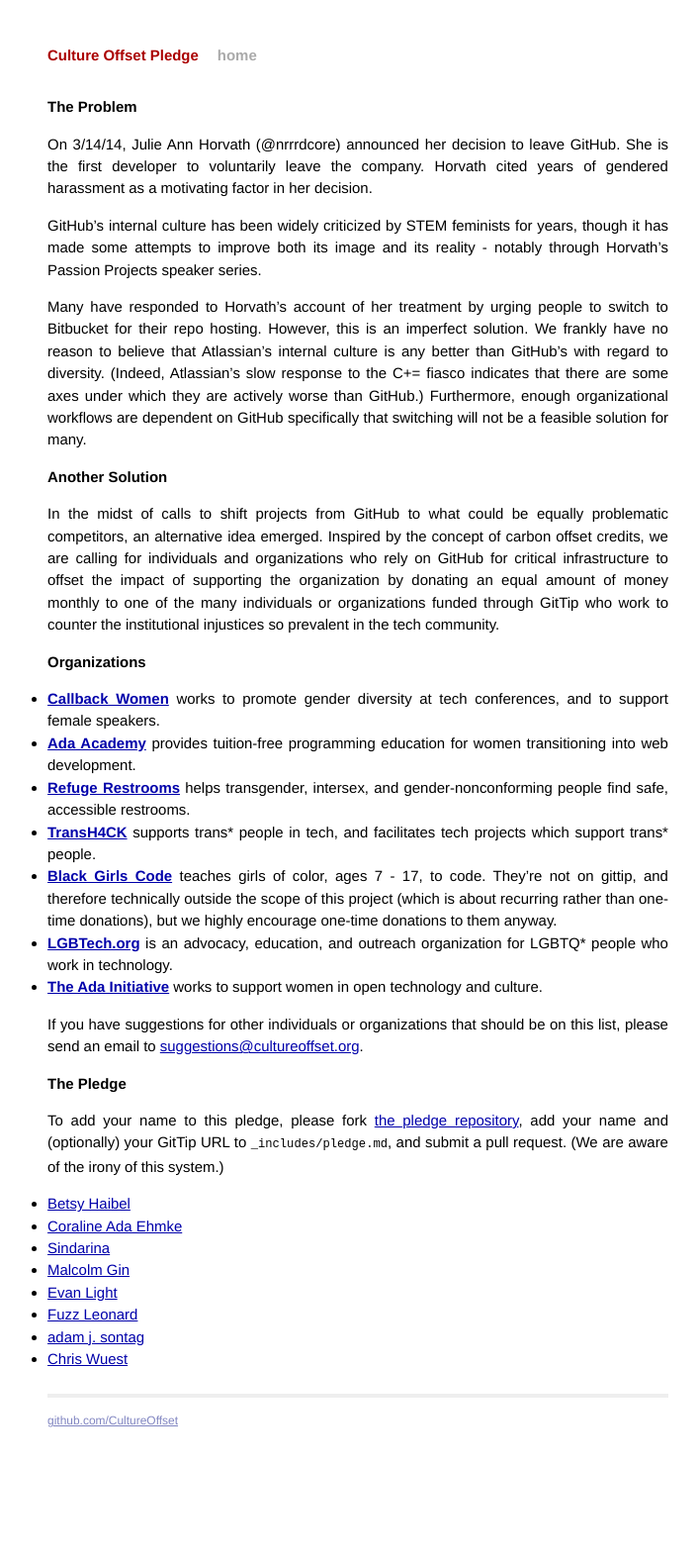
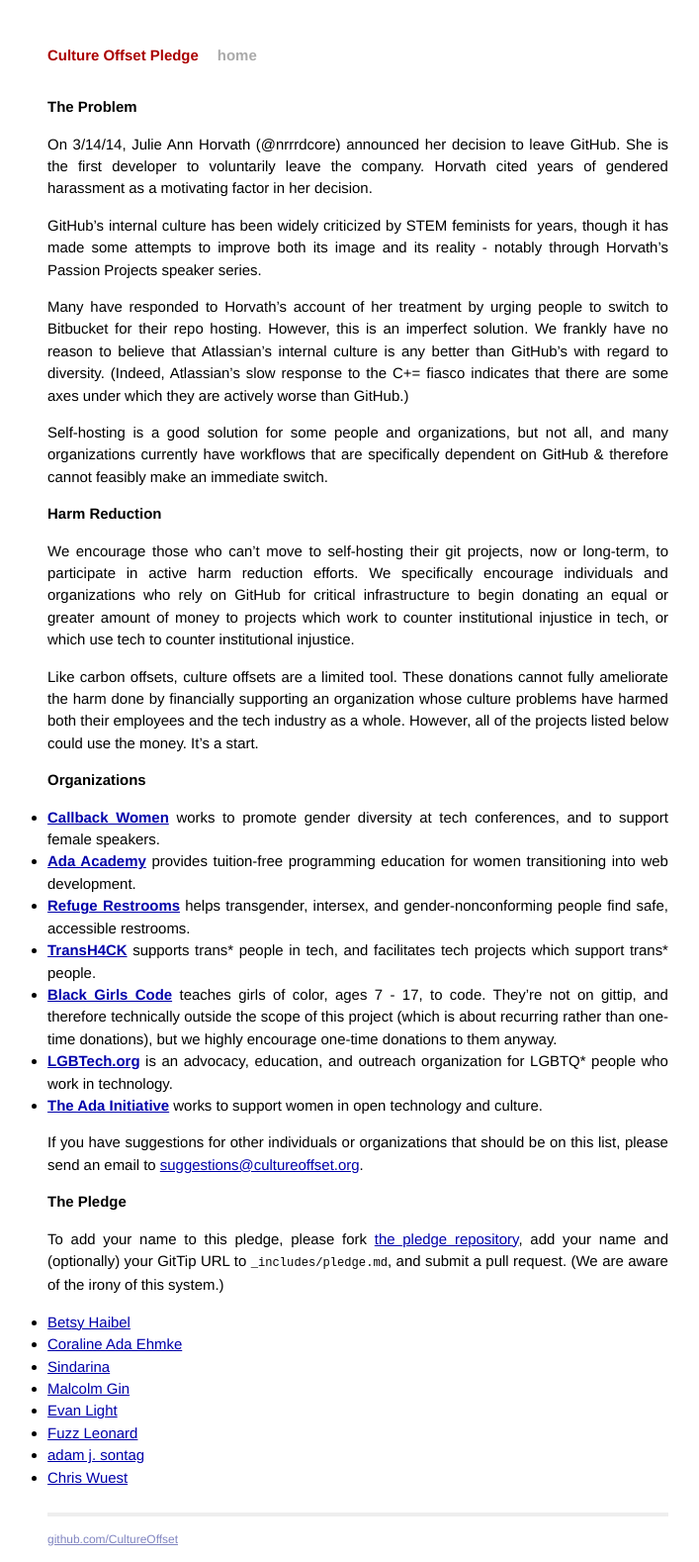
Before and after one commit to CultureOffset/cultureoffset.github.com, a Jekyll site: the page built from index.md, in a window 1280 px wide. Shown: the whole page at 99% size, without its empty margins (278-985 px from the left). Built offline with Jekyll 4.4.1, drawn with Linux system fonts in a browser that asks for light colours; Markdown is read by kramdown in place of the engine named in the settings; before the commit the page ends 1459 px from its top, so only the background shows below that.

Commit message:
Revert "Revert "revising copy to address criticism""
This reverts commit 291260f65e68635a2c2ef648570bf30062fcf256.

```diff
--- a/index.md
+++ b/index.md
@@ -9,11 +9,15 @@
 
 GitHub's internal culture has been widely criticized by STEM feminists for years, though it has made some attempts to improve both its image and its reality - notably through Horvath's Passion Projects speaker series.
 
-Many have responded to Horvath's account of her treatment by urging people to switch to Bitbucket for their repo hosting. However, this is an imperfect solution. We frankly have no reason to believe that Atlassian's internal culture is any better than GitHub's with regard to diversity. (Indeed, Atlassian's slow response to the C+= fiasco indicates that there are some axes under which they are actively worse than GitHub.) Furthermore, enough organizational workflows are dependent on GitHub specifically that switching will not be a feasible solution for many.
+Many have responded to Horvath's account of her treatment by urging people to switch to Bitbucket for their repo hosting. However, this is an imperfect solution. We frankly have no reason to believe that Atlassian's internal culture is any better than GitHub's with regard to diversity. (Indeed, Atlassian's slow response to the C+= fiasco indicates that there are some axes under which they are actively worse than GitHub.)
 
-# Another Solution
+Self-hosting is a good solution for some people and organizations, but not all, and many organizations currently have workflows that are specifically dependent on GitHub & therefore cannot feasibly make an immediate switch.
 
-In the midst of calls to shift projects from GitHub to what could be equally problematic competitors, an alternative idea emerged. Inspired by the concept of carbon offset credits, we are calling for individuals and organizations who rely on GitHub for critical infrastructure to offset the impact of supporting the organization by donating an equal amount of money monthly to one of the many individuals or organizations funded through GitTip who work to counter the institutional injustices so prevalent in the tech community.
+# Harm Reduction
+
+We encourage those who can't move to self-hosting their git projects, now or long-term, to participate in active harm reduction efforts. We specifically encourage individuals and organizations who rely on GitHub for critical infrastructure to begin donating an equal or greater amount of money to projects which work to counter institutional injustice in tech, or which use tech to counter institutional injustice.
+
+Like carbon offsets, culture offsets are a limited tool. These donations cannot fully ameliorate the harm done by financially supporting an organization whose culture problems have harmed both their employees and the tech industry as a whole. However, all of the projects listed below could use the money. It's a start.
 
 # Organizations
 
```
